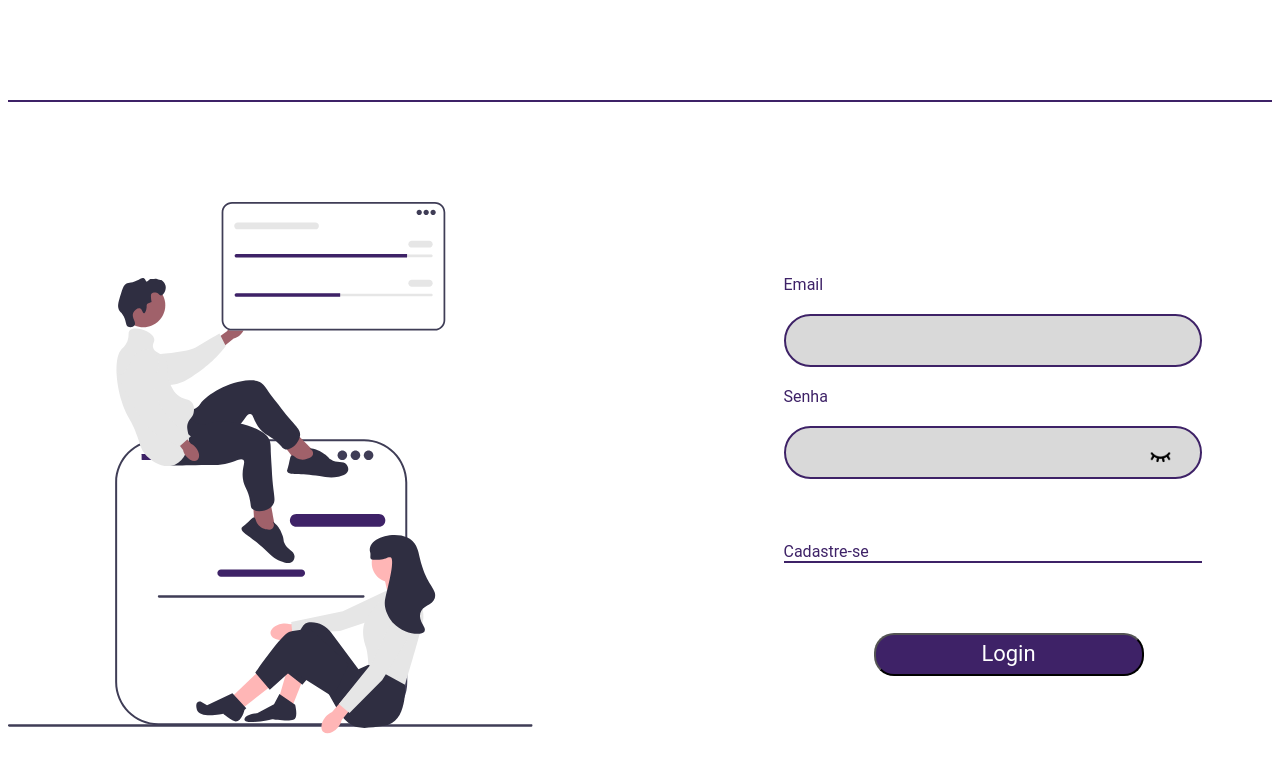
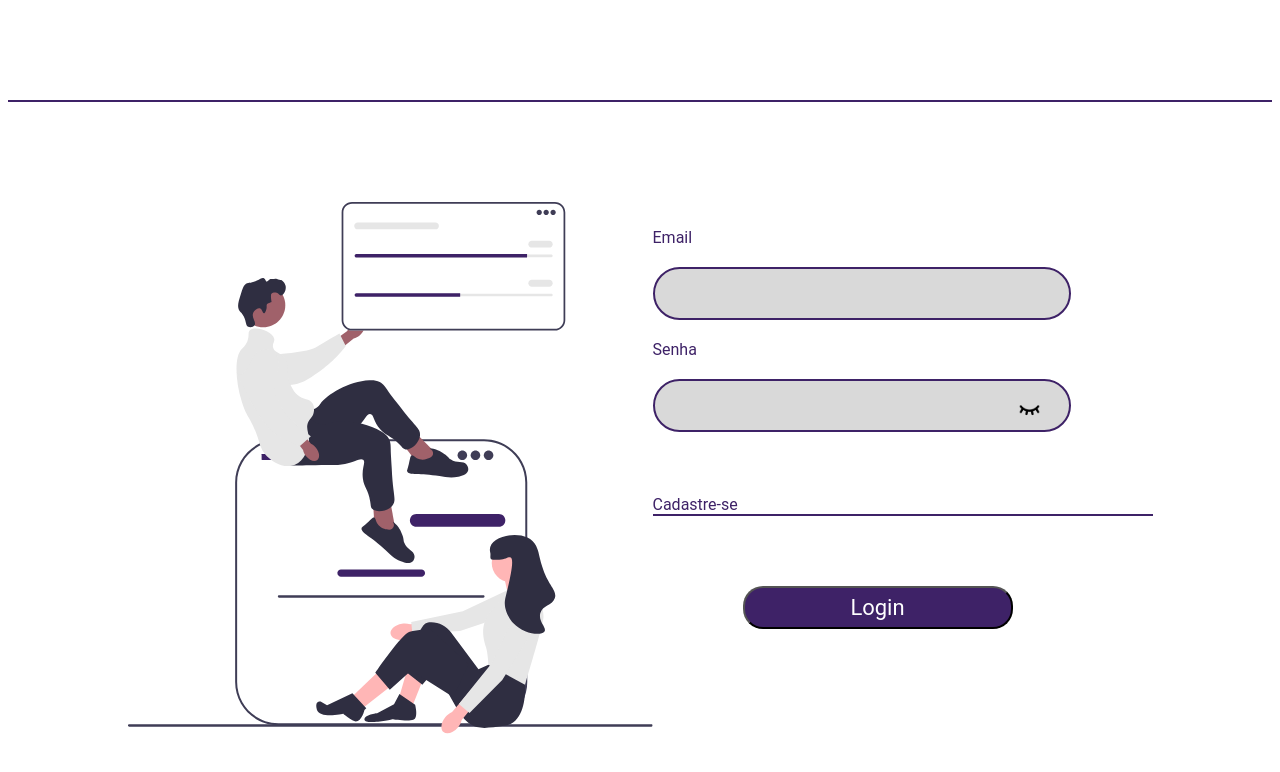
Before and after one commit to jeanmts/Gerenciador-tarefas, a React (Vite) app: page / in a window 1280 px wide. Shown: the top 772 px of the page. Built offline with nearby package versions, Linux system fonts and the light colour scheme.

Commit message:
ajustes de estilos

```diff
--- a/src/pages/Sign-In/index.jsx
+++ b/src/pages/Sign-In/index.jsx
@@ -22,13 +22,11 @@ function handleTypeInput() {
 }
     return (
         <>
-        <div className="container-signIn">
             <div className="border-top"></div>
             <div className="container-sign">
-            <div className="container-img">
+                <div className="sign">
                 <img className="img-background" src={backGroundLogin}></img>
-            </div>
-            <div className="container-form">
+            <div>
                 <form className="form">
                     <label className="label-form" htmlFor="email">Email</label>
                     <input className="input-form" type="email" name="email"  />
@@ -39,8 +37,8 @@ function handleTypeInput() {
                     <button className="button-form">Login</button>
                 </form>
             </div>
+                </div>
             </div>
-        </div>
         </>
     )
 }
--- a/src/pages/Sign-In/styles.css
+++ b/src/pages/Sign-In/styles.css
@@ -1,26 +1,28 @@
 .border-top {
   margin: 100px 0px;
   border-top: 2px solid #3e2267;
-  min-width: 100%;
+  width: 100%;
   display: flex;
   flex-direction: column;
 }
 .container-sign {
+  width: 100%;
+  height: 100%;
+  display: flex;
+  align-items: center;
+}
+.sign {
   display: flex;
   align-items: center;
   justify-content: center;
-}
-.container-form {
-  display: flex;
-  align-items: center;
-  justify-content: center;
-  width: 400px;
-  height: 500px;
-  margin-left: 180px;
+  width: 100%;
 }
 .form {
   display: flex;
+  align-items: left;
   flex-direction: column;
+  width: 500px;
+  height: 500px;
 }
 .label-form {
   font-family: "Roboto";
--- a/src/pages/Sign-up/index.jsx
+++ b/src/pages/Sign-up/index.jsx
@@ -7,7 +7,7 @@ export default function SignUp() {
         <>
         <div className="border-top"></div>
         <div className="container-signUp">
-        <div className="conatiner-form">
+        <div>
             <form className="form-signUp">
                 <label className="label-form" htmlFor="email">E-mail</label>
                 <input className="input-form" name="email" type="e-mail" />
--- a/src/pages/Sign-up/styles.css
+++ b/src/pages/Sign-up/styles.css
@@ -5,12 +5,7 @@
   align-items: center;
   justify-content: center;
 }
-.container-form {
-  width: 100%;
-  height: 100%;
-  display: flex;
-  flex-direction: column;
-}
+
 .form-signUp {
   display: flex;
   align-items: left;
```
